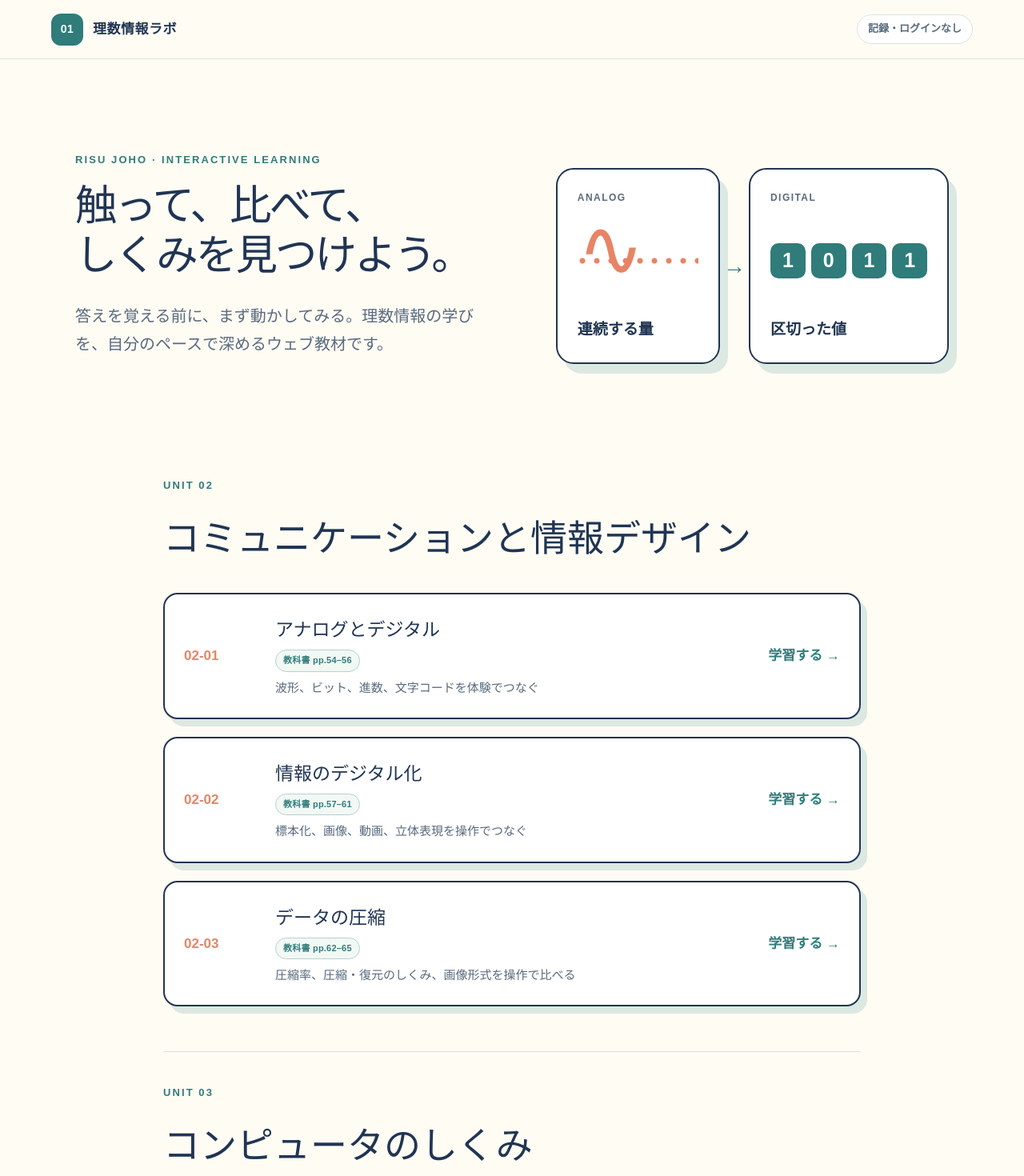
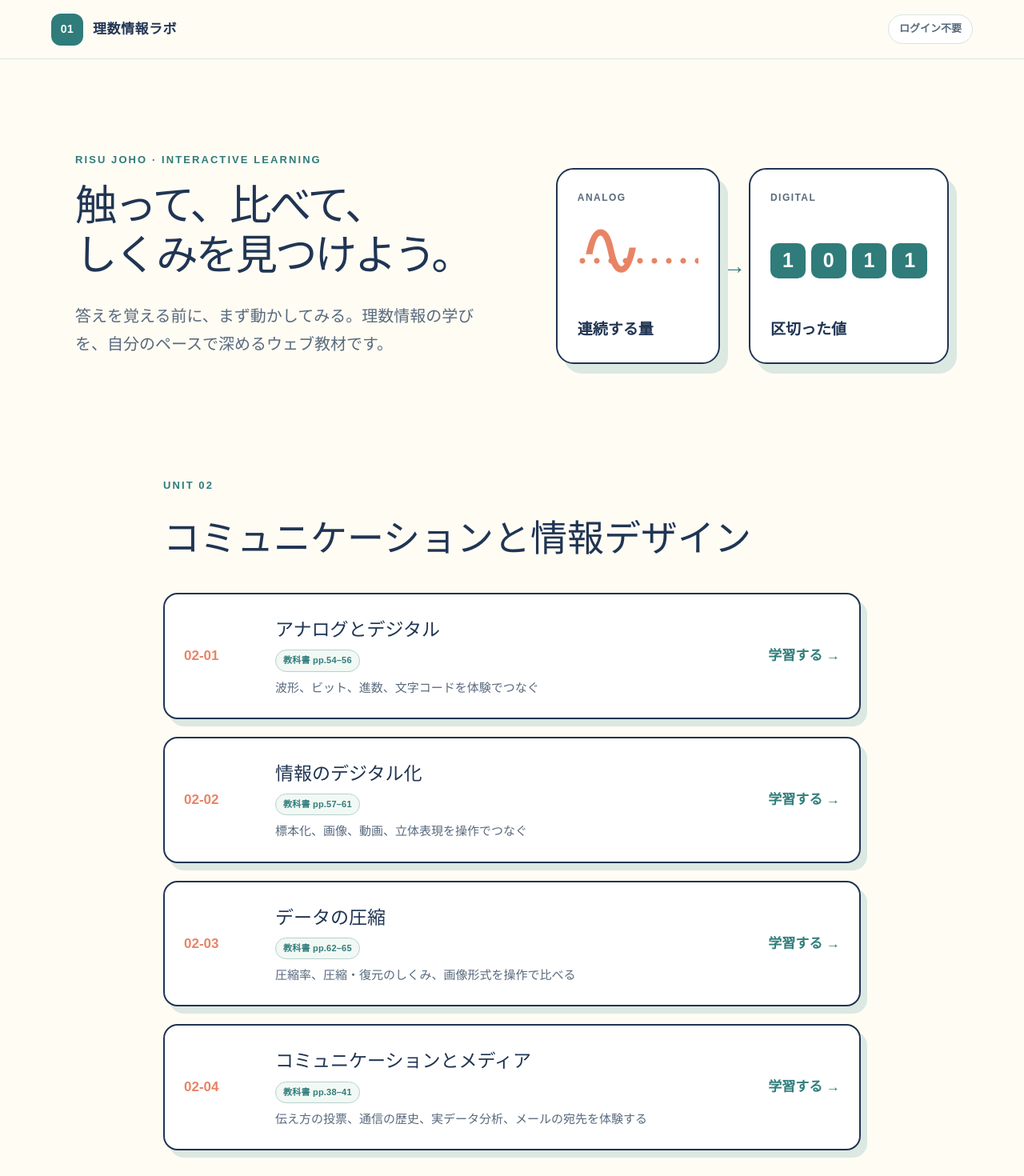
Before and after one commit to KeiichiKure/YSFH-Infomatics-2026, a Next.js app: page / in a window 1280 px wide. Shown: the top 1470 px of the page at 80% size. Built offline with nearby package versions, Linux system fonts and the light colour scheme; no server answers.

Commit message:
Link communication and media unit from homepage

```diff
--- a/app/page.tsx
+++ b/app/page.tsx
@@ -8,7 +8,7 @@ export default function Home() {
           <span className="brand-mark" aria-hidden="true">01</span>
           <span>理数情報ラボ</span>
         </Link>
-        <span className="privacy-pill">記録・ログインなし</span>
+        <span className="privacy-pill">ログイン不要</span>
       </header>
 
       <section className="home-hero">
@@ -63,6 +63,15 @@ export default function Home() {
             <h3>データの圧縮</h3>
             <span className="textbook-page">教科書 pp.62–65</span>
             <p>圧縮率、圧縮・復元のしくみ、画像形式を操作で比べる</p>
+          </div>
+          <span className="unit-status">学習する →</span>
+        </Link>
+        <Link className="unit-card unit-card-active" href="/units/02-04/">
+          <span className="unit-number">02-04</span>
+          <div>
+            <h3>コミュニケーションとメディア</h3>
+            <span className="textbook-page">教科書 pp.38–41</span>
+            <p>伝え方の投票、通信の歴史、実データ分析、メールの宛先を体験する</p>
           </div>
           <span className="unit-status">学習する →</span>
         </Link>
```
